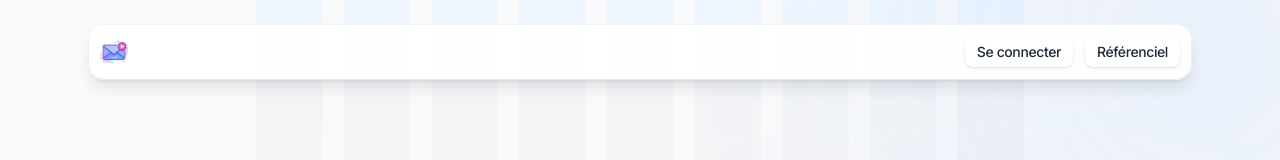
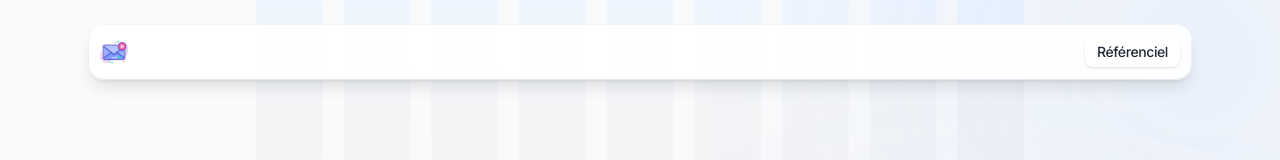
Before and after one commit to SecureEduMailProject/SecureEduWeb, a Next.js app: page / in a window 1280 px wide. Shown: the top 160 px of the page. Built offline with nearby package versions, Linux system fonts and the light colour scheme.

Commit message:
Update header.tsx

```diff
--- a/components/ui/header.tsx
+++ b/components/ui/header.tsx
@@ -32,14 +32,6 @@
           <ul className="flex flex-1 items-center justify-end gap-3">
             <li>
               <Link
-                  href=""
-                  className="btn-sm bg-white text-gray-800 shadow hover:bg-gray-50"
-              >
-                Se connecter
-              </Link>
-            </li>
-            <li>
-              <Link
                   href="https://github.com/Sandro642/SecureEduMail"
                   className="btn-sm bg-white text-gray-800 shadow hover:bg-gray-50"
               >
```
